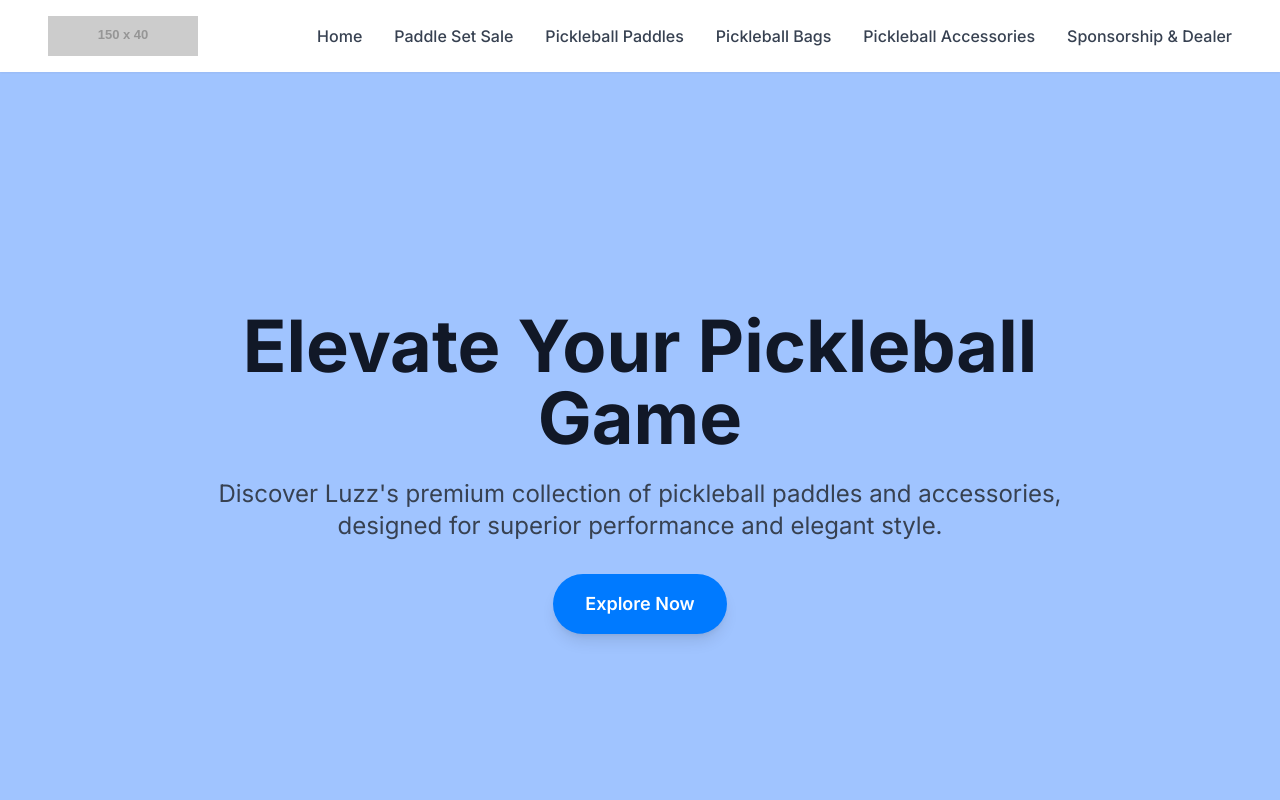
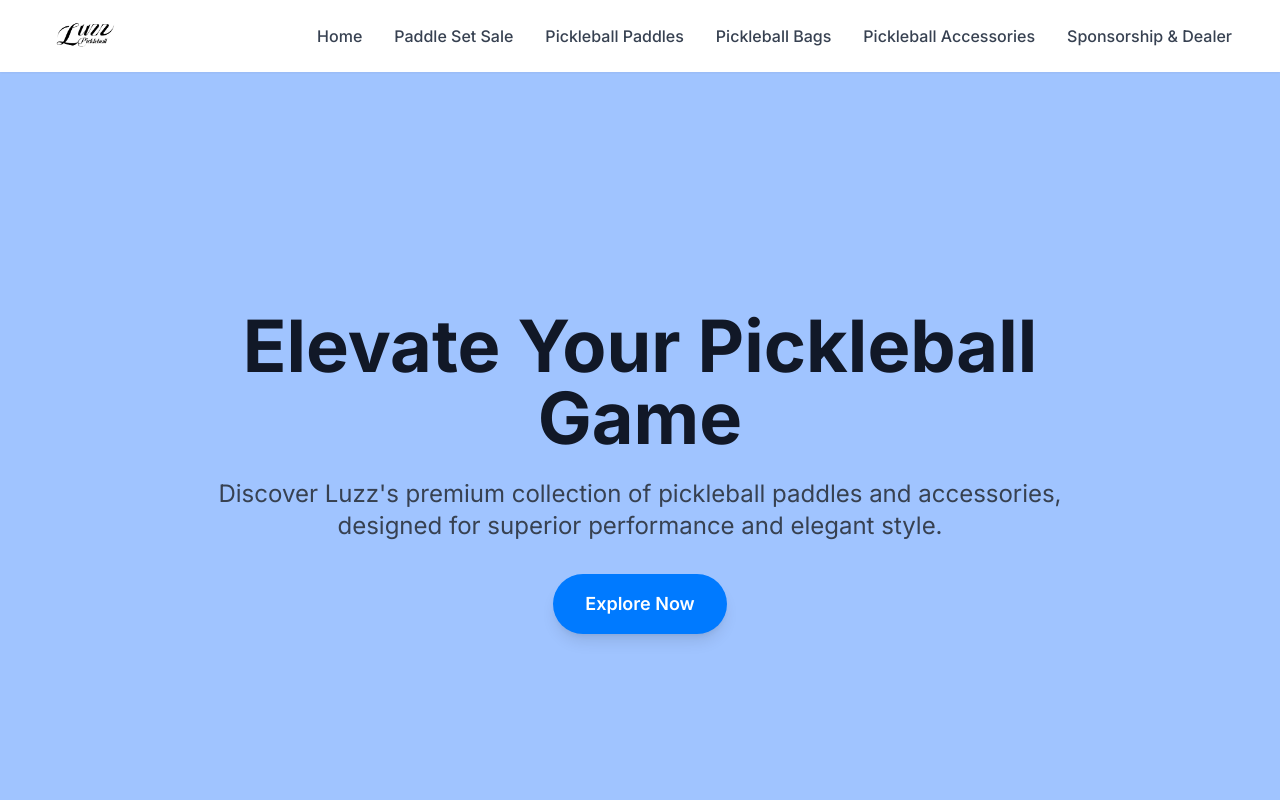
Before and after one commit to tomypddt/luzzpickleball, a plain HTML site: page index.html in a window 1280 px wide. Shown: the top 800 px of the page. Drawn offline with nearby package versions, Linux system fonts and the light colour scheme; placeholder pictures from the web are drawn by us.

Commit message:
Update index.html

```diff
--- a/index.html
+++ b/index.html
@@ -65,7 +65,7 @@
     <header class="bg-white shadow-sm py-4 px-6 md:px-12 sticky top-0 z-50">
         <nav class="container mx-auto flex justify-between items-center">
             <a href="#home" class="text-2xl font-bold text-gray-900 flex items-center">
-                <img src="https://placehold.co/150x40/007aff/ffffff?text=Luzz+Logo" alt="Luzz Pickleball Logo" class="logo-img mr-2">
+                <img src="https://github.com/tomypddt/luzzpickleball/blob/8f7308e98b1d52c22b428ca255d3dcd210994e88/images/logo.png" alt="Luzz Pickleball Logo" class="logo-img mr-2">
                 </a>
 
             <div class="md:hidden">
```
